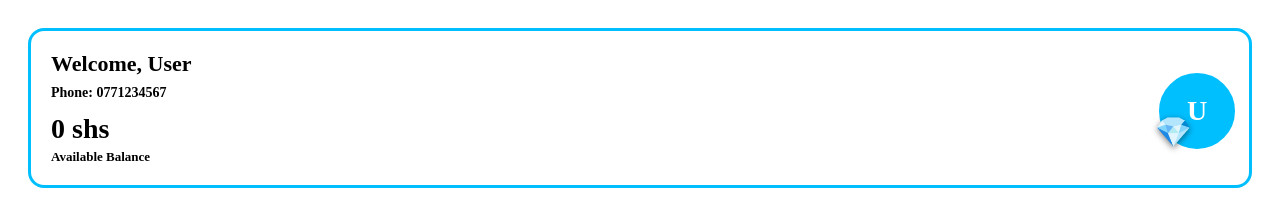
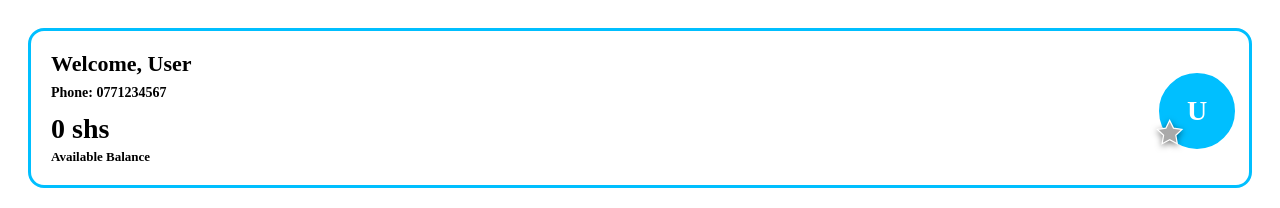
Before and after one commit to Molly256/palamedes-pr, a Next.js app: page /dashboard in a window 1280 px wide. Shown: the top 208 px of the page. Built offline with nearby package versions, Linux system fonts and the light colour scheme.

Commit message:
swap diamond emoji for SVG star badge with rich VIP colors

```diff
--- a/components/AvatarWithBadge.js
+++ b/components/AvatarWithBadge.js
@@ -2,10 +2,11 @@
 import React from 'react'
 
 export default function AvatarWithBadge({ username, vipLevel = 0, size = 70, avatar }) {
- // Force vipLevel to number 0-10
- const level = parseInt(vipLevel) || 0
+ // Force to number 0-10
+ const level = Number(vipLevel?? 0)
 
- const hotColors = {
+ // Rich hot colors for STAR badge per VIP level
+ const starColors = {
  0: '#A9A9A9', // rich hot grey
  1: '#00BFFF', // hot skyblue
  2: '#FFD700', // hot gold
@@ -19,12 +20,13 @@ export default function AvatarWithBadge({ username, vipLevel = 0, size = 70, ava
  10: '#FF8C00' // hot dark orange
  }
 
- const diamondColor = hotColors[level] || hotColors[0]
+ const starColor = starColors[level] || starColors[0]
  const initial = username? username.charAt(0).toUpperCase() : 'U'
 
  return (
  <div style={{ position: 'relative', width: size, height: size, flexShrink: 0 }}>
 
+ {/* Avatar circle with sky blue border */}
  <div style={{
  width: size,
  height: size,
@@ -41,18 +43,29 @@ export default function AvatarWithBadge({ username, vipLevel = 0, size = 70, ava
  {!avatar && initial}
  </div>
 
- {/* Standalone diamond - rich hot grey for VIP 0 */}
+ {/* Standalone STAR badge - colored SVG, NO circle background */}
  <div style={{
  position: 'absolute',
  bottom: -4,
  left: -4,
- fontSize: size * 0.42,
- color: diamondColor,
+ width: size * 0.42,
+ height: size * 0.42,
  filter: 'drop-shadow(0 2px 3px rgba(0,0,0,0.5))',
  lineHeight: 1,
  zIndex: 2
  }}>
- 💎
+ <svg
+ width="100%"
+ height="100%"
+ viewBox="0 0 24 24"
+ >
+ <path
+ d="M12 2l3.09 6.26L22 9.27l-5 4.87 1.18 6.88L12 17.77l-6.18 3.25L7 14.14 2 9.27l6.91-1.01L12 2z"
+ fill={starColor}
+ stroke="#fff"
+ strokeWidth="1"
+ />
+ </svg>
  </div>
  </div>
  )
```
